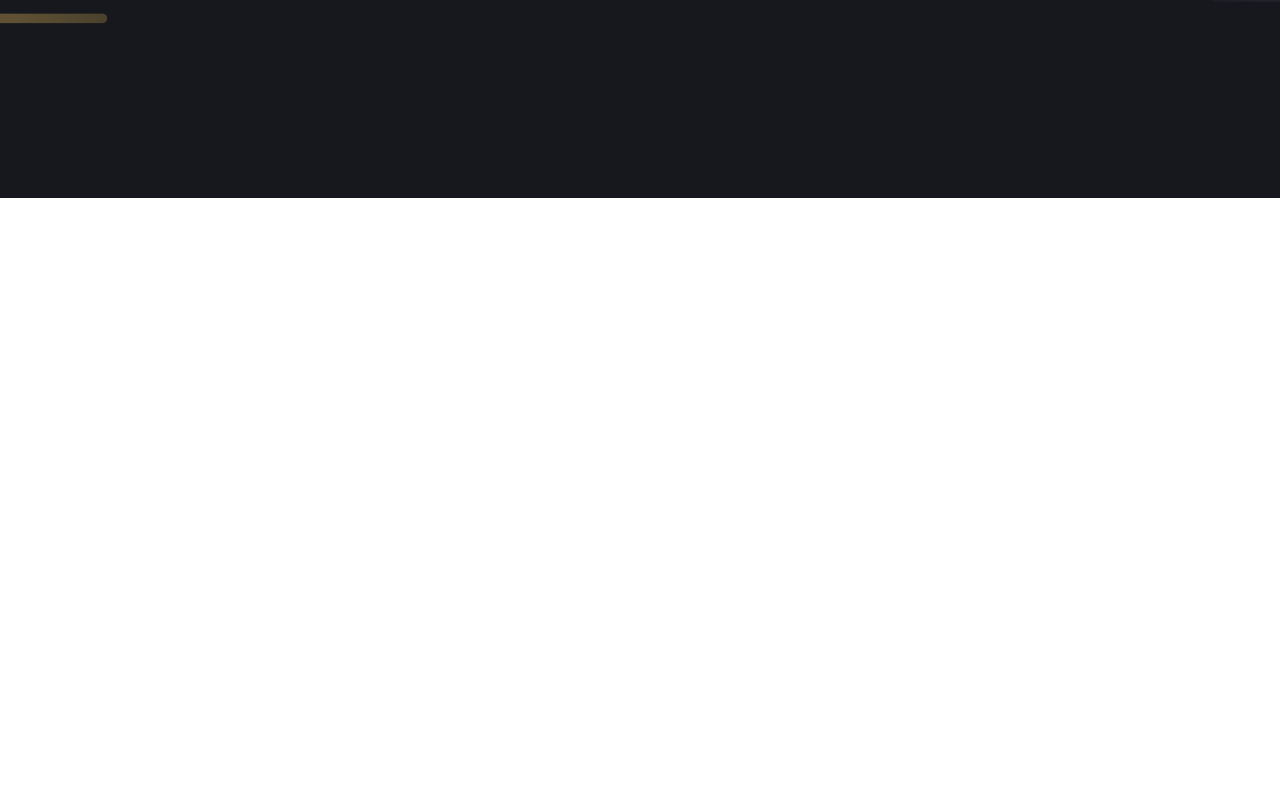
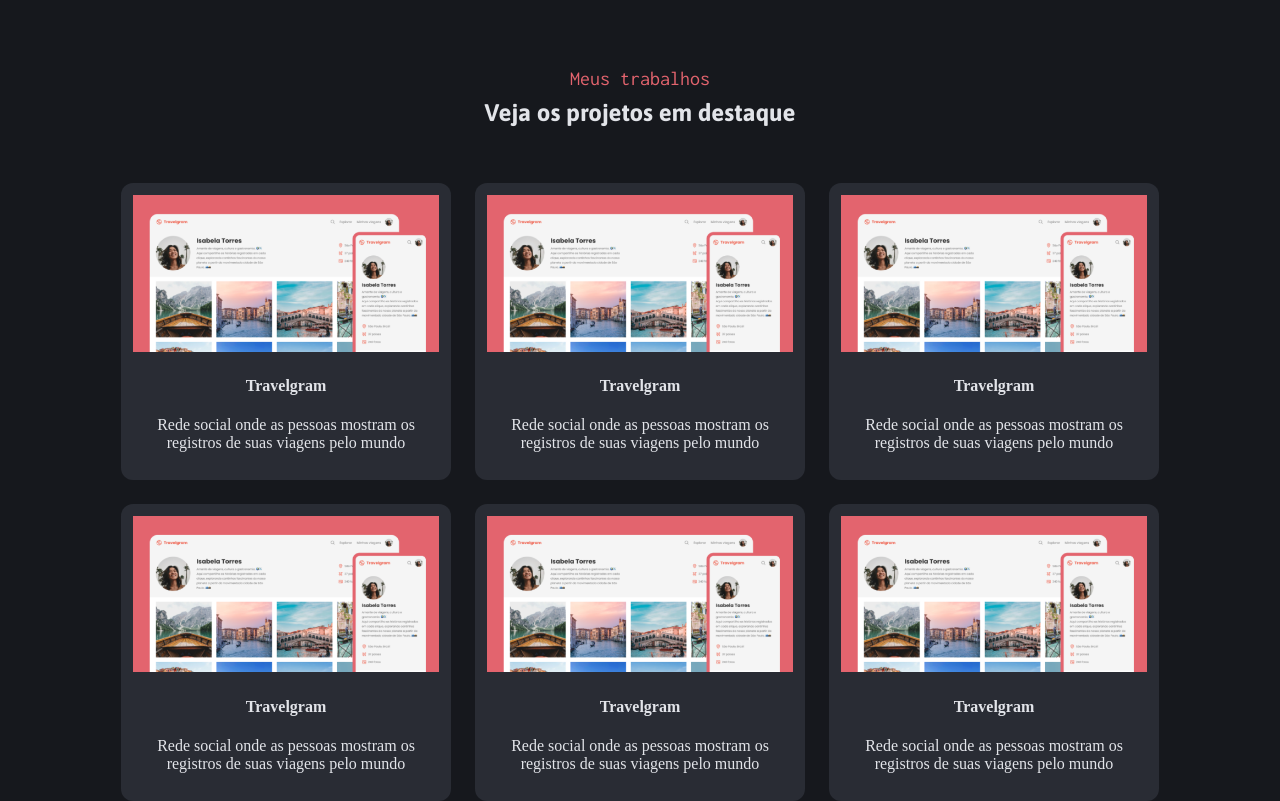
Before and after one commit to eilincoln/portfolio.dev, a plain HTML site: page index.html in a window 1280 px wide. Shown: the part 602-1403 px from the top of the page. Before the commit the page ends 800 px from the top, so only its background shows below. Drawn offline with Linux system fonts and the light colour scheme; some icons are missing.

Commit message:
adicionando estruturas de card

```diff
--- a/index.html
+++ b/index.html
@@ -60,6 +60,51 @@
         </div>
     </header>
 
+    <section class="projetos">
+        <span>Meus trabalhos</span>
+        <h3>Veja os projetos em destaque</h3>
+
+        <div class="grid-card">
+            <div class="card">
+                <img src="assets/images/Thumbnail_Project-01.png" alt="">
+                <h4>Travelgram</h4>
+                <p>Rede social onde as pessoas mostram os registros de suas viagens pelo mundo</p>
+            </div><!--card-->
+
+            <div class="card">
+                <img src="assets/images/Thumbnail_Project-01.png" alt="">
+                <h4>Travelgram</h4>
+                <p>Rede social onde as pessoas mostram os registros de suas viagens pelo mundo</p>
+            </div><!--card-->
+
+            <div class="card">
+                <img src="assets/images/Thumbnail_Project-01.png" alt="">
+                <h4>Travelgram</h4>
+                <p>Rede social onde as pessoas mostram os registros de suas viagens pelo mundo</p>
+            </div><!--card-->
+
+            <div class="card">
+                <img src="assets/images/Thumbnail_Project-01.png" alt="">
+                <h4>Travelgram</h4>
+                <p>Rede social onde as pessoas mostram os registros de suas viagens pelo mundo</p>
+            </div><!--card-->
+
+            <div class="card">
+                <img src="assets/images/Thumbnail_Project-01.png" alt="">
+                <h4>Travelgram</h4>
+                <p>Rede social onde as pessoas mostram os registros de suas viagens pelo mundo</p>
+            </div><!--card-->
+
+            <div class="card">
+                <img src="assets/images/Thumbnail_Project-01.png" alt="">
+                <h4>Travelgram</h4>
+                <p>Rede social onde as pessoas mostram os registros de suas viagens pelo mundo</p>
+            </div><!--card-->
+        </div><!--grid-card-->
+    </section>
+
+
+
     <script src="https://cdn.jsdelivr.net/npm/@phosphor-icons/web@2.1.2"></script>
 </body>
 
--- a/style/global.css
+++ b/style/global.css
@@ -32,4 +32,5 @@ body {
   padding: 0px;
   color: var(--gray-100);
   box-sizing: border-box;
+  background-color: var(--gray-500);
 }
--- a/style/header.css
+++ b/style/header.css
@@ -1,6 +1,6 @@
 header {
   background-image: url(../assets/images/Background_Intro.png);
-  height: 100vh;
+  /* height: 100vh; */
   background-size: cover;
   background-repeat: no-repeat;
 }
@@ -20,12 +20,12 @@ header {
 
 .code {
   position: absolute;
-  top: 185px;
+  top: 200px;
   right: 2px;
 }
 
 .foto-perfil .foto {
-  margin-top: 100px;
+  margin-top: 120px;
   width: 100px;
   border-radius: 50%;
   border: 3px solid var(--red);
@@ -54,7 +54,9 @@ header {
 }
 
 .carret-down {
-  margin-top: 70px;
+  display: block;
+  margin-top: 80px;
+  margin-bottom: 57px;
   text-align: center;
 }
 
@@ -64,7 +66,8 @@ header {
 }
 
 .tags {
-  margin-top: 40px;
+  margin-top: 80px;
+
   display: flex;
   gap: 16px;
   justify-content: center;
--- a/style/index.css
+++ b/style/index.css
@@ -1,2 +1,3 @@
 @import url(global.css);
 @import url(header.css);
+@import url(projetos.css);
--- /dev/null
+++ b/style/projetos.css
@@ -0,0 +1,37 @@
+.projetos {
+  text-align: center;
+
+  span {
+    margin-top: 80px;
+    margin-bottom: 0px;
+    color: var(--red);
+    font: var(--subtitle);
+  }
+
+  h3 {
+    margin-top: 8px;
+    margin-bottom: 56px;
+    font: var(--title-md);
+    color: var(--gray-100);
+  }
+}
+
+.grid-card {
+  /* background-color: black; */
+  /* width: 1040px; */
+  display: grid;
+  gap: 24px;
+  grid-template-columns: repeat(3, 330px);
+
+  justify-content: center;
+}
+
+.card {
+  padding: 12px;
+  background-color: var(--gray-400);
+  border-radius: 12px;
+}
+
+.card img {
+  width: 306px;
+}
```
